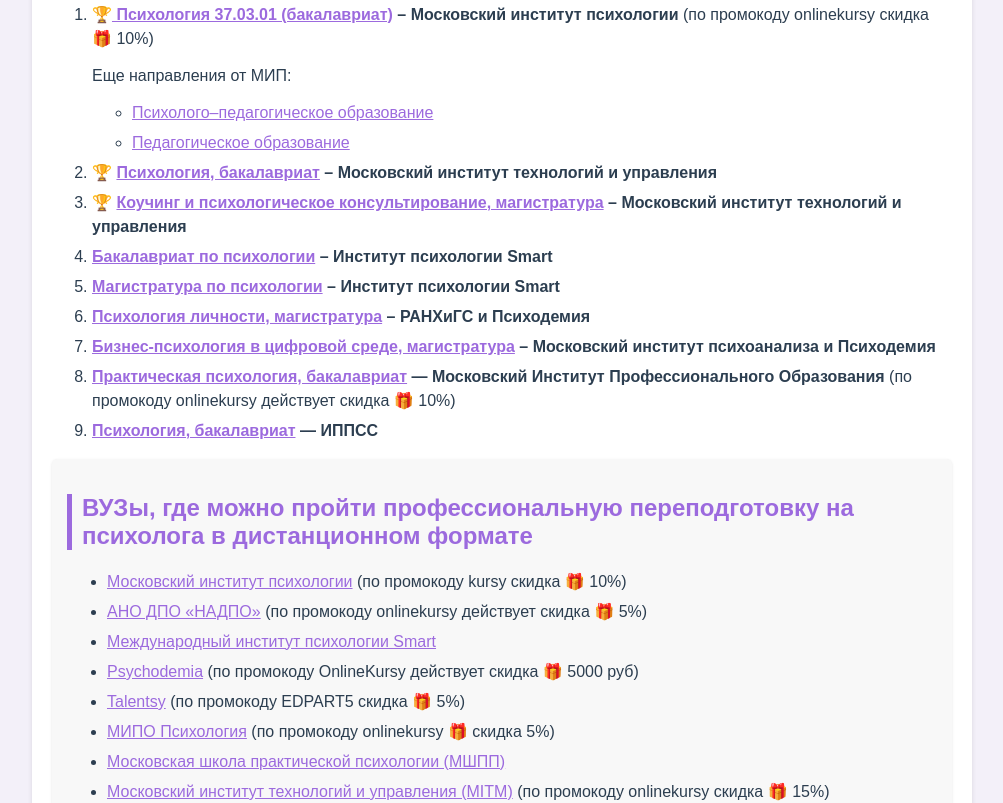
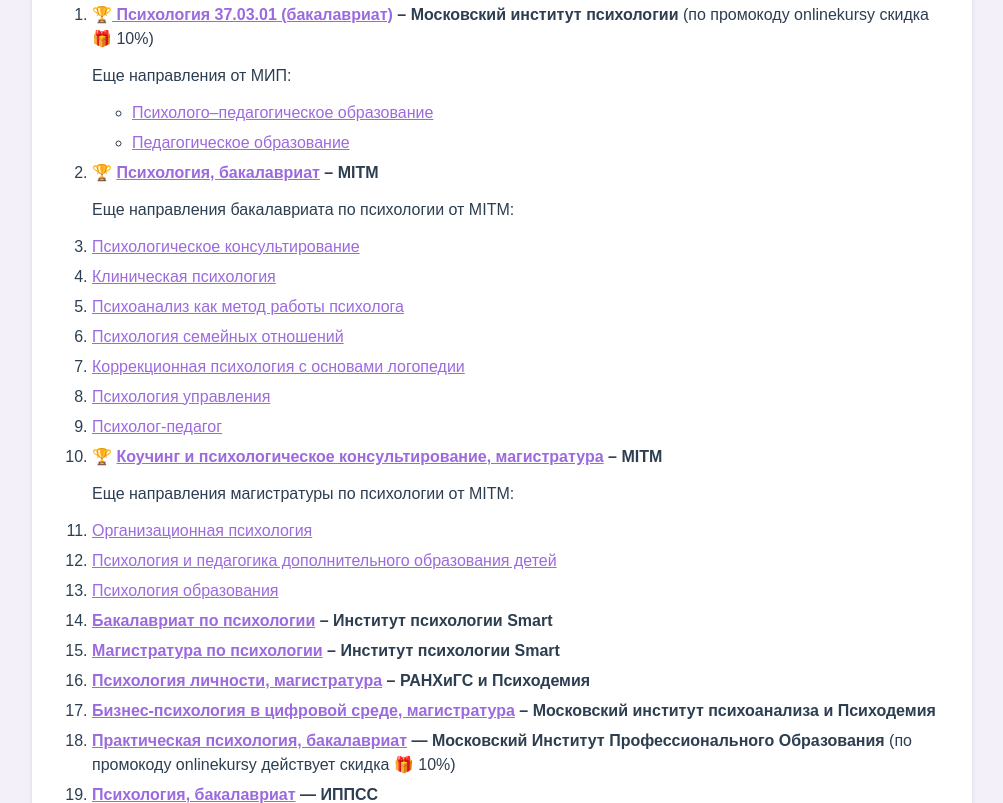
Before and after one commit to Tatyana-Man/vysshee-psy, a plain HTML site: page index.html in a window 1280 px wide. Shown: the part 666-1469 px from the top of the page, without its empty margins (138-1141 px from the left). Drawn offline with Linux system fonts and the light colour scheme.

Commit message:
Update index.html

```diff
--- a/index.html
+++ b/index.html
@@ -75,12 +75,25 @@ document.addEventListener("DOMContentLoaded", function () {
 <li><a href="https://go.avred.online/057f8c9cdcf3a6d0?erid=2VfnxvN5tVn&m=1">Психолого–педагогическое образование</a></li>
 <li><a href="https://go.avred.online/4cff3d9f3f8113f0?erid=2VfnxvN5tVn&m=1">Педагогическое образование</a></li>
 </ul>
-   <li><strong>🏆 <a href="https://view.edpstep.com/click?o=25&a=509&sub_id1=vercel-vyshee-psy-1&deep_link=https://mitm.institute/psihologiya-1--bakalavriat">Психология, бакалавриат</a> – Московский институт технологий и управления</strong></li>
+   <li><strong>🏆 <a href="https://view.edpstep.com/click?o=25&a=509&sub_id1=vercel-vyshee-psy-1&deep_link=https://mitm.institute/psihologiya-1--bakalavriat">Психология, бакалавриат</a> – MITM</strong></li>
+   <p>Еще направления бакалавриата по психологии от MITM:</p>
+<li><a href="https://view.edpstep.com/click?o=25&a=509&sub_id1=vercel-psy-bac-1&deep_link=https://mitm.institute/psihologicheskoe-konsultirovanie-1--bakalavriat">Психологическое консультирование</a></li>
+<li><a href="https://view.edpstep.com/click?o=25&a=509&sub_id1=vercel-psy-bac-2&deep_link=https://mitm.institute/klinicheskaya-psihologiya-1--bakalavriat">Клиническая психология</a></li>
+<li><a href="https://view.edpstep.com/click?o=25&a=509&sub_id1=vercel-psy-bac-3&deep_link=https://mitm.institute/psihoanaliz--bakalavriat">Психоанализ как метод работы психолога</a></li>
+<li><a href="https://view.edpstep.com/click?o=25&a=509&sub_id1=vercel-psy-bac-4&deep_link=https://mitm.institute/psihologiya-semejnyh-otnoshenij--bakalavriat">Психология семейных отношений</a></li>
+<li><a href="https://view.edpstep.com/click?o=25&a=509&sub_id1=vercel-psy-bac-5&deep_link=https://mitm.institute/korrekczionnaya-psihologiya-s-osnovami-logopedii--bakalavriat">Коррекционная психология с основами логопедии</a></li>
+<li><a href="https://view.edpstep.com/click?o=25&a=509&sub_id1=vercel-psy-bac-6&deep_link=https://mitm.institute/psihologiya-upravleniya--bakalavriat">Психология управления</a></li>
+<li><a href="https://view.edpstep.com/click?o=25&a=509&sub_id1=vercel-psy-bac-7&deep_link=https://mitm.institute/psiholog-pedagog-1--bakalavriat">Психолог-педагог</a></li>
 
 
 
+    <li><strong>🏆 <a href="https://view.edpstep.com/click?o=25&a=509&sub_id1=vercel-vyshee-psy-2&deep_link=https://mitm.institute/kouching-i-psihologicheskoe-konsultirovanie--magistratura">Коучинг и психологическое консультирование, магистратура</a> – MITM</strong></li>
+   <p>Еще направления магистратуры по психологии от MITM:</p>
 
-    <li><strong>🏆 <a href="https://view.edpstep.com/click?o=25&a=509&sub_id1=vercel-vyshee-psy-2&deep_link=https://mitm.institute/kouching-i-psihologicheskoe-konsultirovanie--magistratura">Коучинг и психологическое консультирование, магистратура</a> – Московский институт технологий и управления</strong></li>
+<li><a href="https://view.edpstep.com/click?o=25&a=509&sub_id1=vercel-psy-mag-1&deep_link=https://mitm.institute/organizaczionnaya-psihologiya-1--magistratura">Организационная психология</a></li>
+<li><a href="https://view.edpstep.com/click?o=25&a=509&sub_id1=vercel-psy-mag-2&deep_link=https://mitm.institute/psihologiya-i-pedagogika-dopolnitelnogo-obrazovaniya-detej--magistratura">Психология и педагогика дополнительного образования детей</a></li>
+<li><a href="https://view.edpstep.com/click?o=25&a=509&sub_id1=vercel-psy-mag-3&deep_link=https://mitm.institute/psihologiya-obrazovaniya--magistratura">Психология образования</a></li>
+
 
   <li><strong><a href="https://smart-inc.ru/bachelors-degree?gcao=34147&gcpc=f1c52"> Бакалавриат по психологии</a> – Институт психологии Smart</strong></li>
   <li><strong><a href="https://smart-inc.ru/masters-degree?gcao=19850&gcpc=f1c52"> Магистратура по психологии</a> – Институт психологии Smart</strong></li>
```
